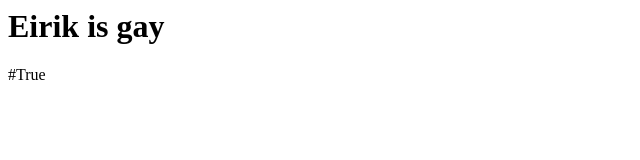
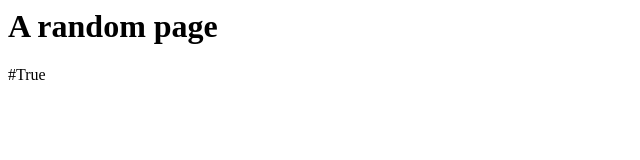
Before and after one commit to Simrayz/simrayz.github.io, a plain HTML site: page index.html in a window 1280 px wide. Shown: the whole page, without its empty margins (0-640 px from the left). Drawn offline with Linux system fonts and the light colour scheme.

Commit message:
initial commit

```diff
--- a/index.html
+++ b/index.html
@@ -1,3 +1,3 @@
-<h1>Eirik is gay</h1>
+<h1>A random page</h1>
 
 <p>#True</p>
```
Also changed, not shown: 1 other file.
